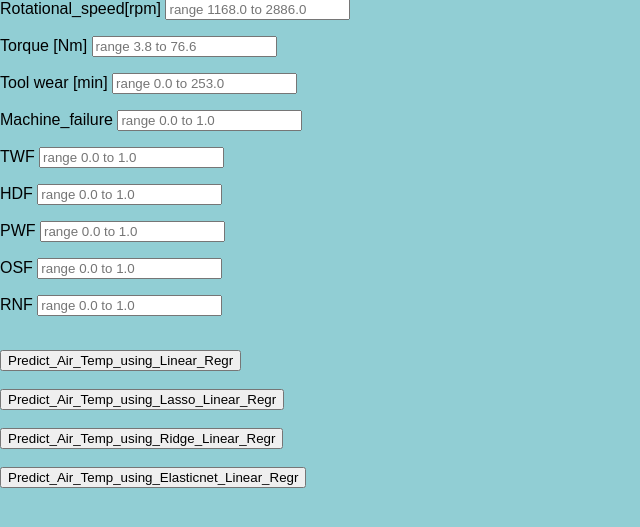
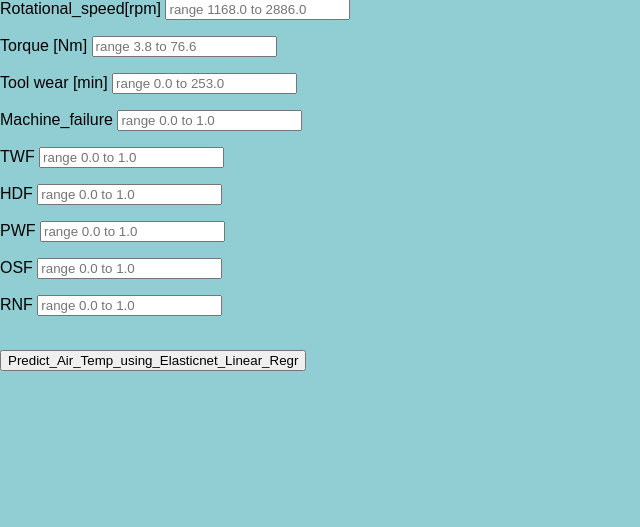
Before and after one commit to Udaykiran87/ai4i2020-linear-regr-dvc-deploy, a Flask app: page / in a window 1280 px wide. Shown: the part 131-658 px from the top of the page, without its empty margins (0-640 px from the left). Run offline with Flask 2, Linux system fonts and the light colour scheme.

Commit message:
commented l1 l2 normal linear regression button click in the form.html

```diff
--- a/prediction_service/prediction.py
+++ b/prediction_service/prediction.py
@@ -78,9 +78,9 @@ def api_response(dict_request):
             return response
 
     except NotInRange as e:
-        response = {"the_exected_range": get_schema(), "response": str(e)}
+        response = {"the_expected_range": get_schema(), "response": str(e)}
         return response
 
     except NotInCols as e:
-        response = {"the_exected_cols": get_schema().keys(), "response": str(e)}
+        response = {"the_expected_cols": get_schema().keys(), "response": str(e)}
         return response
--- a/webapp/templates/form.html
+++ b/webapp/templates/form.html
@@ -23,15 +23,15 @@
     <p>OSF <input type = "number" name = "OSF" placeholder="range 0.0 to 1.0"/></p>
     <p>RNF <input type = "number" name = "RNF" placeholder="range 0.0 to 1.0"/></p>
 <!--    <p><input type = "submit" value = "Submit" /></p>-->
-    <br/>
-  <button type="submit" name="Predict_Air_Temp_using_Linear_Regr" value="Predict_Air_Temp_using_Linear_Regr"> Predict_Air_Temp_using_Linear_Regr </button>
-    <br/>
-    <br/>
-  <button type="submit" name="Predict_Air_Temp_using_Lasso_Linear_Regr" value="Predict_Air_Temp_using_Lasso_Linear_Regr"> Predict_Air_Temp_using_Lasso_Linear_Regr </button>
-    <br/>
-    <br/>
-  <button type="submit" name="Predict_Air_Temp_using_Ridge_Linear_Regr" value="Predict_Air_Temp_using_Ridge_Linear_Regr"> Predict_Air_Temp_using_Ridge_Linear_Regr </button>
-    <br/>
+<!--    <br/>-->
+<!--  <button type="submit" name="Predict_Air_Temp_using_Linear_Regr" value="Predict_Air_Temp_using_Linear_Regr"> Predict_Air_Temp_using_Linear_Regr </button>-->
+<!--    <br/>-->
+<!--    <br/>-->
+<!--  <button type="submit" name="Predict_Air_Temp_using_Lasso_Linear_Regr" value="Predict_Air_Temp_using_Lasso_Linear_Regr"> Predict_Air_Temp_using_Lasso_Linear_Regr </button>-->
+<!--    <br/>-->
+<!--    <br/>-->
+<!--  <button type="submit" name="Predict_Air_Temp_using_Ridge_Linear_Regr" value="Predict_Air_Temp_using_Ridge_Linear_Regr"> Predict_Air_Temp_using_Ridge_Linear_Regr </button>-->
+<!--    <br/>-->
     <br/>
   <button type="submit" name="Predict_Air_Temp_using_Elasticnet_Linear_Regr" value="Predict_Air_Temp_using_Elasticnet_Linear_Regr"> Predict_Air_Temp_using_Elasticnet_Linear_Regr </button>
 
```
